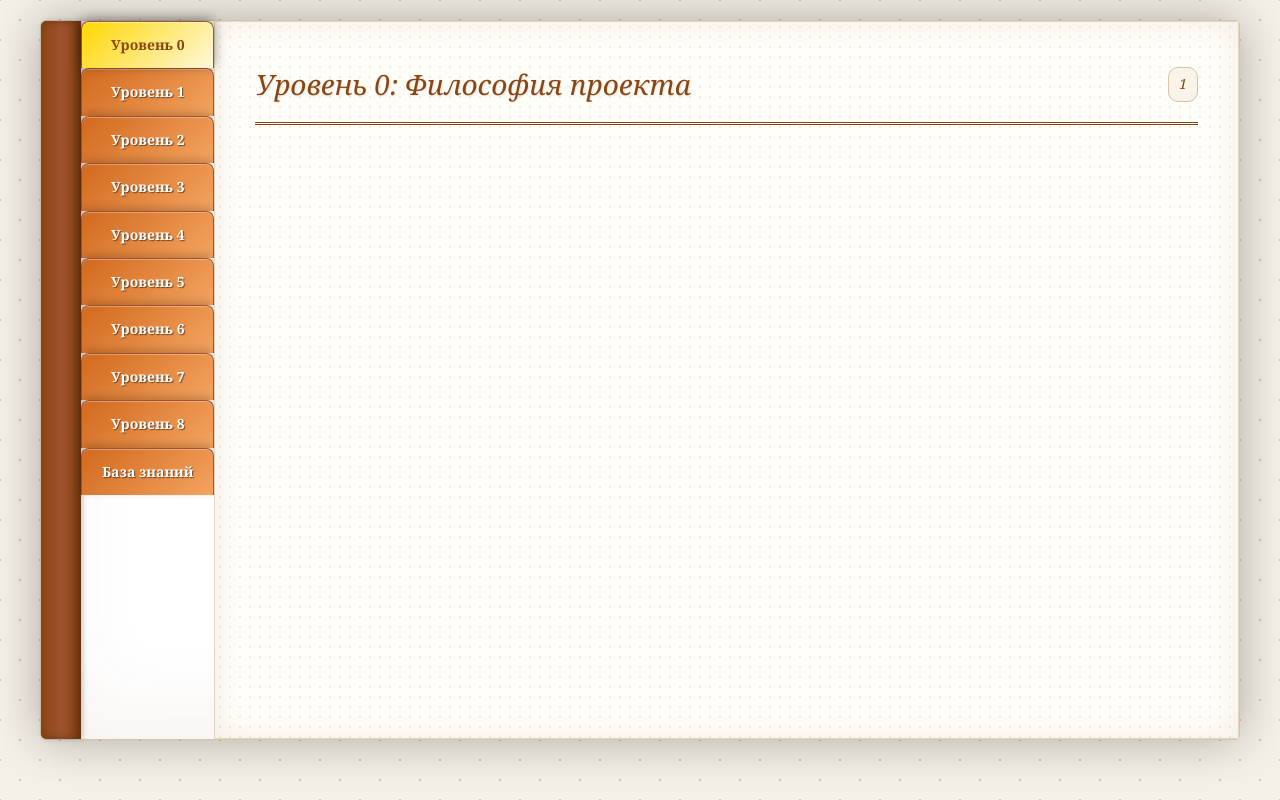
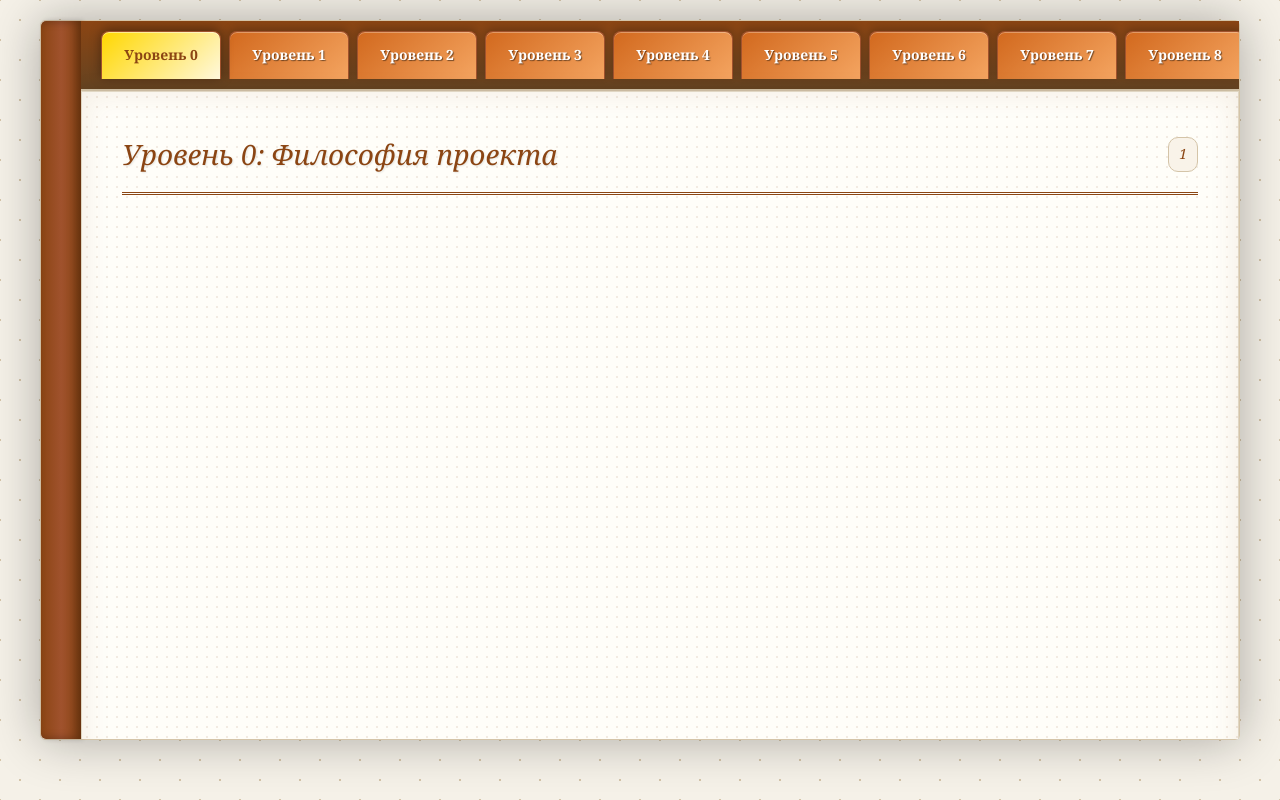
Before and after one commit to vamhana/bioapgreid, a plain HTML site: page index.html in a window 1280 px wide. Drawn offline with Linux system fonts and the light colour scheme.

Commit message:
Update index.html

```diff
--- a/index.html
+++ b/index.html
@@ -11,10 +11,10 @@
         <!-- Корешок книги -->
         <div class="book-spine"></div>
 
-        <!-- Обложка книги -->
-        <div class="book-cover">
-            <!-- Закладки навигации -->
-            <nav class="bookmarks">
+        <!-- Контент книги -->
+        <main class="book-content">
+            <!-- Горизонтальные закладки -->
+            <nav class="bookmarks-horizontal">
                 <div class="bookmark active" data-page="level0">Уровень 0</div>
                 <div class="bookmark" data-page="level1">Уровень 1</div>
                 <div class="bookmark" data-page="level2">Уровень 2</div>
@@ -26,10 +26,7 @@
                 <div class="bookmark" data-page="level8">Уровень 8</div>
                 <div class="bookmark" data-page="knowledge">База знаний</div>
             </nav>
-        </div>
 
-        <!-- Контент книги -->
-        <main class="book-content">
             <!-- Страница Уровень 0 -->
             <section class="page active" id="level0">
                 <div class="page-content">
@@ -69,7 +66,7 @@
                 </div>
             </section>
 
-            <!-- Остальные страницы... -->
+            <!-- Добавьте остальные страницы по аналогии -->
 
         </main>
     </div>
```
